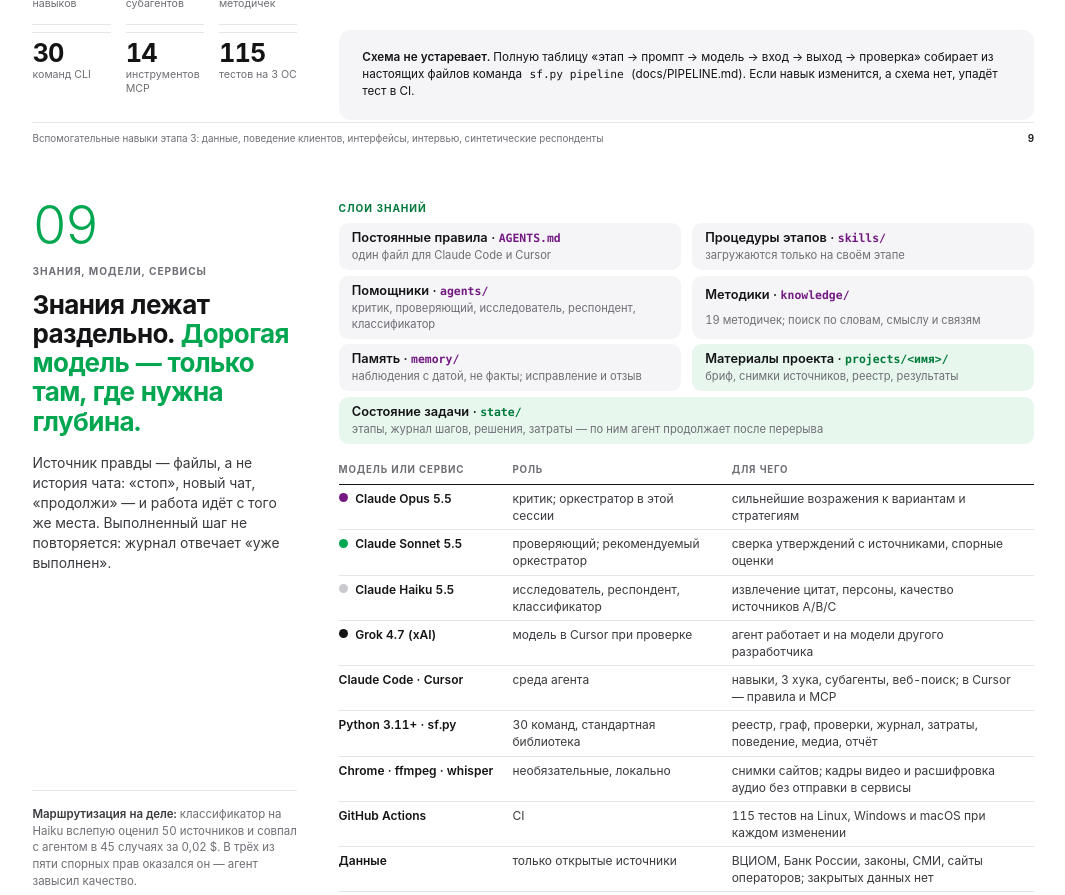
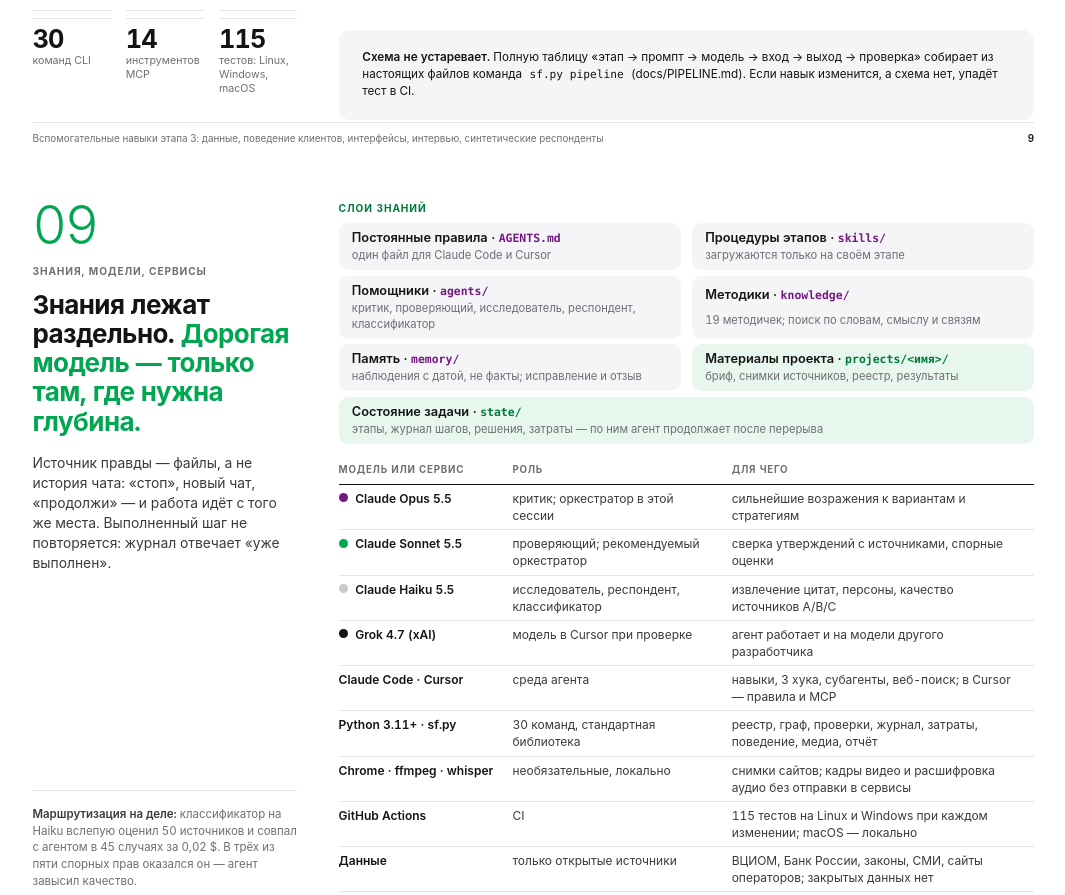
Before and after one commit to marrxse/product-factory-strategist, a plain HTML site: page docs/description/index.html in a window 1280 px wide. Shown: the part 6991-7886 px from the top of the page, without its empty margins (28-1093 px from the left). Drawn offline with Linux system fonts and the light colour scheme.

Commit message:
ci: проверки на Linux и Windows; macOS убран из CI — GitHub отменял задания из-за нехватки машин, тесты на macOS идут локально

```diff
--- a/docs/description/index.html
+++ b/docs/description/index.html
@@ -538,7 +538,7 @@ $ python3 sf.py revisit E11
     <p class="lead">Модель среды читает правила AGENTS.md и навык этапа, сама выбирает действие, вызывает инструменты <span class="code">sf.py</span>. На воротах решает человек — без его ответа агент дальше не идёт.</p>
     <div class="counts" style="margin-top:auto">
       <div><div class="big g">16</div><span>навыков</span></div><div><div class="big g">5</div><span>субагентов</span></div><div><div class="big g">19</div><span>методичек</span></div>
-      <div><div class="big">30</div><span>команд CLI</span></div><div><div class="big">14</div><span>инструментов MCP</span></div><div><div class="big">115</div><span>тестов на 3 ОС</span></div>
+      <div><div class="big">30</div><span>команд CLI</span></div><div><div class="big">14</div><span>инструментов MCP</span></div><div><div class="big">115</div><span>тестов: Linux, Windows, macOS</span></div>
     </div>
   </div>
   <div class="main">
@@ -593,7 +593,7 @@ $ python3 sf.py revisit E11
         <tr><td>Claude Code · Cursor</td><td>среда агента</td><td>навыки, 3 хука, субагенты, веб-поиск; в Cursor — правила и MCP</td></tr>
         <tr><td>Python 3.11+ · sf.py</td><td>30 команд, стандартная библиотека</td><td>реестр, граф, проверки, журнал, затраты, поведение, медиа, отчёт</td></tr>
         <tr><td>Chrome · ffmpeg · whisper</td><td>необязательные, локально</td><td>снимки сайтов; кадры видео и расшифровка аудио без отправки в сервисы</td></tr>
-        <tr><td>GitHub Actions</td><td>CI</td><td>115 тестов на Linux, Windows и macOS при каждом изменении</td></tr>
+        <tr><td>GitHub Actions</td><td>CI</td><td>115 тестов на Linux и Windows при каждом изменении; macOS — локально</td></tr>
         <tr><td>Данные</td><td>только открытые источники</td><td>ВЦИОМ, Банк России, законы, СМИ, сайты операторов; закрытых данных нет</td></tr>
       </tbody>
     </table>
@@ -724,7 +724,7 @@ $ python3 sf.py revisit E11
           <div class="ck"><i>✓</i><div><b>MCP и CLI</b><span>30 команд, 14 инструментов MCP</span></div></div>
           <div class="ck"><i>✓</i><div><b>База знаний и память</b><span>смысл, связи, исправление и отзыв</span></div></div>
           <div class="ck"><i>✓</i><div><b>Устойчивость к сбоям</b><span>журнал шагов, без незаметных повторов</span></div></div>
-          <div class="ck"><i>✓</i><div><b>Переносимость</b><span>export/import, CI на 3 ОС, Cursor + Grok</span></div></div>
+          <div class="ck"><i>✓</i><div><b>Переносимость</b><span>export/import, тесты на 3 ОС, Cursor + Grok</span></div></div>
           <div class="ck"><i>✓</i><div><b>Сравнение с исходным способом</b><span>с обычным чатом и с аналитиком</span></div></div>
         </div>
       </div>
```
Also changed, not shown: 5 other files.
